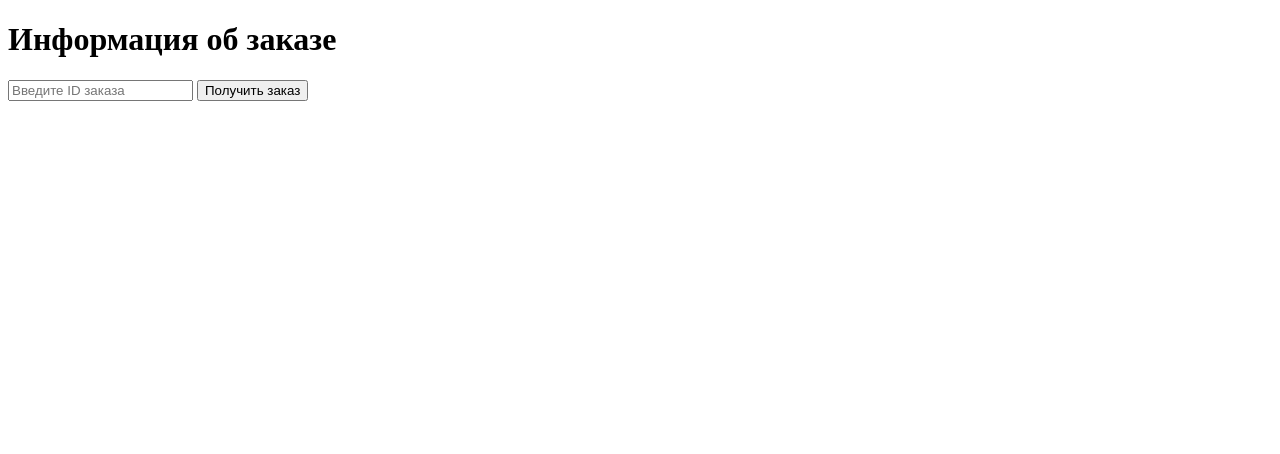
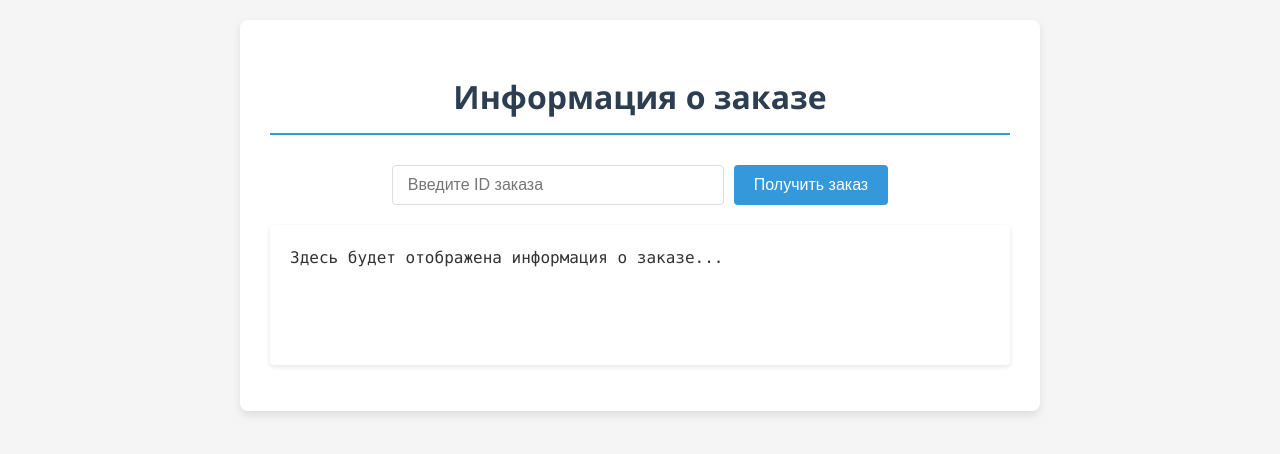
Before and after one commit to IlyaStarshinov/orderWB, a plain HTML site: page web/index.html in a window 1280 px wide. Drawn offline with Linux system fonts and the light colour scheme.

Commit message:
Оптимизация кэша, обновление фронтенда

```diff
--- a/model.json
+++ b/model.json
@@ -1 +1 @@
-{"order_uid":"b563feb7b2b84b6test","track_number":"WBILMTESTTRACK","entry":"WBIL","delivery":{"name":"Test Testov","phone":"+9720000000","zip":"2639809","city":"Kiryat Mozkin","address":"Ploshad Mira 15","region":"Kraiot","email":"test@gmail.com"},"payment":{"transaction":"b563feb7b2b84b6test","request_id":"","currency":"USD","provider":"wbpay","amount":1817,"payment_dt":1637907727,"bank":"alpha","delivery_cost":1500,"goods_total":317,"custom_fee":0},"items":[{"chrt_id":9934930,"track_number":"WBILMTESTTRACK","price":453,"rid":"ab4219087a764ae0btest","name":"Mascaras","sale":30,"size":"0","total_price":317,"nm_id":2389212,"brand":"Vivienne Sabo","status":202}],"locale":"en","internal_signature":"","customer_id":"test","delivery_service":"meest","shardkey":"9","sm_id":99,"date_created":"2021-11-26T06:22:19Z","oof_shard":"1"}
+{"order_uid":"Ssd1414asd155151351","track_number":"WBILMTESTTRACK","entry":"WBIL","delivery":{"name":"Test Testov","phone":"+9720000000","zip":"2639809","city":"Kiryat Mozkin","address":"Ploshad Mira 15","region":"Kraiot","email":"test@gmail.com"},"payment":{"transaction":"b563feb7b2b84b6test","request_id":"","currency":"USD","provider":"wbpay","amount":1817,"payment_dt":1637907727,"bank":"alpha","delivery_cost":1500,"goods_total":317,"custom_fee":0},"items":[{"chrt_id":9934930,"track_number":"WBILMTESTTRACK","price":453,"rid":"ab4219087a764ae0btest","name":"Mascaras","sale":30,"size":"0","total_price":317,"nm_id":2389212,"brand":"Vivienne Sabo","status":202}],"locale":"en","internal_signature":"","customer_id":"test","delivery_service":"meest","shardkey":"9","sm_id":99,"date_created":"2021-11-26T06:22:19Z","oof_shard":"1"}
--- a/web/index.html
+++ b/web/index.html
@@ -1,13 +1,94 @@
 <!DOCTYPE html>
-<html>
+<html lang="ru">
 <head>
-    <title>Order Info</title>
+    <meta charset="UTF-8">
+    <meta name="viewport" content="width=device-width, initial-scale=1.0">
+    <title>Информация о заказе</title>
+    <style>
+        body {
+            font-family: 'Segoe UI', Tahoma, Geneva, Verdana, sans-serif;
+            line-height: 1.6;
+            max-width: 800px;
+            margin: 0 auto;
+            padding: 20px;
+            background-color: #f5f5f5;
+            color: #333;
+        }
+
+        h1 {
+            color: #2c3e50;
+            text-align: center;
+            margin-bottom: 30px;
+            padding-bottom: 10px;
+            border-bottom: 2px solid #3498db;
+        }
+
+        .search-container {
+            display: flex;
+            gap: 10px;
+            margin-bottom: 20px;
+            justify-content: center;
+        }
+
+        #orderId {
+            padding: 10px 15px;
+            border: 1px solid #ddd;
+            border-radius: 4px;
+            font-size: 16px;
+            width: 300px;
+            transition: border 0.3s;
+        }
+
+        #orderId:focus {
+            border-color: #3498db;
+            outline: none;
+            box-shadow: 0 0 5px rgba(52, 152, 219, 0.5);
+        }
+
+        button {
+            padding: 10px 20px;
+            background-color: #3498db;
+            color: white;
+            border: none;
+            border-radius: 4px;
+            cursor: pointer;
+            font-size: 16px;
+            transition: background-color 0.3s;
+        }
+
+        button:hover {
+            background-color: #2980b9;
+        }
+
+        #result {
+            background-color: white;
+            padding: 20px;
+            border-radius: 4px;
+            box-shadow: 0 2px 5px rgba(0,0,0,0.1);
+            min-height: 100px;
+            white-space: pre-wrap;
+            font-family: Consolas, Monaco, 'Andale Mono', monospace;
+        }
+
+        .container {
+            background-color: white;
+            padding: 30px;
+            border-radius: 8px;
+            box-shadow: 0 4px 10px rgba(0,0,0,0.1);
+        }
+    </style>
     <script src="script.js" defer></script>
 </head>
 <body>
-    <h1>Информация об заказе</h1>
-    <input type="text" id="orderId" placeholder="Введите ID заказа">
-    <button onclick="getOrder()">Получить заказ</button>
-    <pre id="result"></pre>
+    <div class="container">
+        <h1>Информация о заказе</h1>
+
+        <div class="search-container">
+            <input type="text" id="orderId" placeholder="Введите ID заказа">
+            <button onclick="getOrder()">Получить заказ</button>
+        </div>
+
+        <pre id="result">Здесь будет отображена информация о заказе...</pre>
+    </div>
 </body>
 </html>
--- a/web/script.js
+++ b/web/script.js
@@ -4,7 +4,7 @@ async function getOrder() {
 
     try {
         const response = await fetch(`http://localhost:8081/order/${orderId}`);
-        if (!response.ok) throw new Error('Order not found');
+        if (!response.ok) throw new Error('Заказ не найден');
 
         const data = await response.json();
         document.getElementById('result').textContent = JSON.stringify(data, null, 2);
```
Also changed, not shown: 1 other file.
